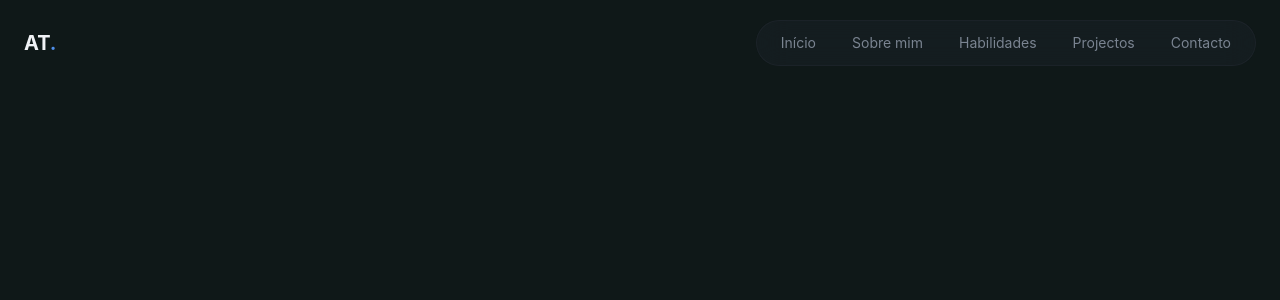
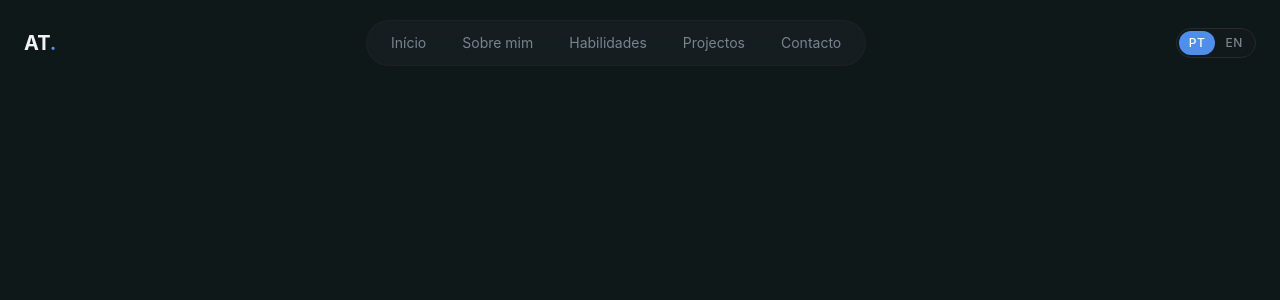
Before and after one commit to AgneloTome13/agnelo-portfolio, a React (Vite) app: page / in a window 1280 px wide. Shown: the top 300 px of the page. Built offline with nearby package versions, Linux system fonts and the light colour scheme.

Commit message:
feat: create btn languageSwitcher

```diff
--- a/src/components/layouts/Navbar.tsx
+++ b/src/components/layouts/Navbar.tsx
@@ -1,6 +1,7 @@
 import { useTranslation } from "react-i18next"
 import { useState, useEffect } from "react"
 import { Menu, X } from "lucide-react"
+import { LanguageSwitcher } from "../ui/LanguageSwitcher"
 
 const navLinks = [
     {
@@ -58,8 +59,15 @@ export const Navbar = () => {
                     </div>
                 </div>
 
+                {/* BTN LanguageSwitcher */}
+                <div className="hidden md:block">
+                    <LanguageSwitcher />
+                </div>
+
                 {/* Mobile Controls */}
                 <div className="flex items-center gap-2 md:hidden">
+                    <LanguageSwitcher />
+
                     <button
                         className="p-2 text-foreground cursor-pointer"
                         onClick={() => setIsMobileMenuOpen(prev => !prev)}
--- /dev/null
+++ b/src/components/ui/LanguageSwitcher.tsx
@@ -0,0 +1,32 @@
+import { useTranslation } from "react-i18next";
+
+export const LanguageSwitcher = () => {
+    const { i18n } = useTranslation();
+
+    const languages = ["pt", "en"] as const;
+
+    const changeLanguage = (language: (typeof languages)[number]) => {
+        i18n.changeLanguage(language);
+    };
+
+    const currentLanguage = i18n.resolvedLanguage || i18n.language;
+
+    return (
+        <div className="inline-flex items-center rounded-full border border-border bg-card/50 p-0.5 text-xs">
+            {languages.map((language) => (
+                <button
+                    key={language}
+                    onClick={() => changeLanguage(language)}
+                    className={
+                        "rounded-full px-2.5 py-1 font-medium uppercase tracking-wider transition-colors " +
+                        (currentLanguage === language
+                            ? "bg-primary text-primary-foreground"
+                            : "text-muted-foreground hover:text-foreground")
+                    }
+                >
+                    {language}
+                </button>
+            ))}
+        </div>
+    );
+};
--- a/src/index.css
+++ b/src/index.css
@@ -52,3 +52,21 @@
         border: 1px solid color-mix(in srgb, var(--color-border) 60%, transparent);
     }
 }
+
+@layer utilities {
+    @keyframes fade-in {
+        from {
+            opacity: 0;
+            transform: translateY(20px);
+            filter: blur(10px);
+        }
+        to {
+            opacity: 1;
+            transform: translateY(0);
+            filter: blur(0px);
+        }
+    }
+    .animate-fade-in {
+        animation: fade-in 0.8s ease-out both;
+    }
+}
```
Lines whose indentation alone changed are shown as unchanged.
